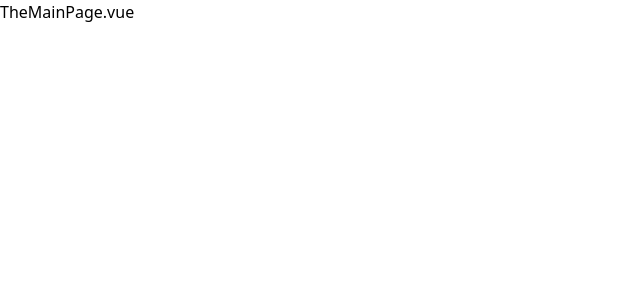
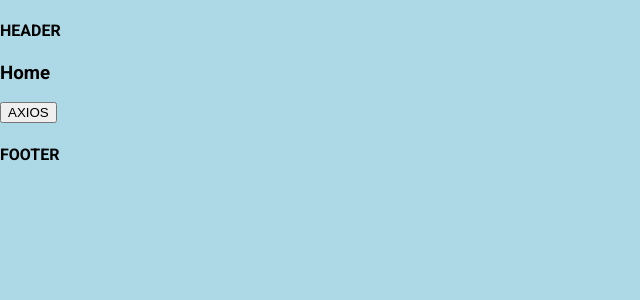
Before and after one commit to Alen002/booksearcher, a Vue app: page / in a window 1280 px wide. Shown: the top 300 px of the page, without its empty margins (0-640 px from the left). Built offline with nearby package versions, Linux system fonts and the light colour scheme.

Commit message:
add folders and axios

```diff
--- a/package.json
+++ b/package.json
@@ -10,9 +10,11 @@
   "dependencies": {
     "@tailwindcss/postcss7-compat": "^2.2.17",
     "autoprefixer": "^9",
+    "axios": "^0.26.0",
     "core-js": "^3.6.5",
     "postcss": "^7",
-    "vue": "^3.0.0"
+    "vue": "^3.0.0",
+    "vue-axios": "^3.4.1"
   },
   "devDependencies": {
     "@vue/cli-plugin-babel": "~4.5.0",
--- a/src/App.vue
+++ b/src/App.vue
@@ -1,10 +1,12 @@
-<template><the-main-page /></template>
+<template><the-header /><home /><the-footer /></template>
 
 <script>
-import TheMainPage from './components/Resources/TheMainPage.vue';
+import Home from '@/views/Home.vue';
+import TheHeader from '@/components/TheHeader.vue';
+import TheFooter from '@/components/TheFooter.vue';
 export default {
   name: 'App',
-  components: { TheMainPage },
+  components: { TheHeader, Home, TheFooter },
 };
 </script>
 
@@ -19,5 +21,6 @@ html {
 }
 body {
   margin: 0;
+  background-color: lightblue;
 }
 </style>
--- /dev/null
+++ b/src/components/TheFooter.vue
@@ -0,0 +1,9 @@
+<template>
+  <div><h4>FOOTER</h4></div>
+</template>
+
+<script>
+export default {};
+</script>
+
+<style lang="scss" scoped></style>
--- /dev/null
+++ b/src/components/TheHeader.vue
@@ -0,0 +1,9 @@
+<template>
+  <div><h4>HEADER</h4></div>
+</template>
+
+<script>
+export default {};
+</script>
+
+<style lang="scss" scoped></style>
--- a/src/components/Resources/TheMainPage.vue
+++ b/src/views/Home.vue
@@ -1,6 +1,7 @@
 <template>
   <div>
-    <h3>TheMainPage.vue {{ api }}</h3>
+    <h3>Home</h3>
+    <button>AXIOS</button>
   </div>
 </template>
 
@@ -11,6 +12,9 @@ export default {
       api: process.env.VUE_APP_api,
     };
   },
+  methods: {
+    getData() {},
+  },
 };
 </script>
 
```
Also changed, not shown: src/main.js (+7 -4 lines), src/assets/logo.png (deleted), src/components/ContentResource.vue (renamed from src/components/Resources/ContentResource.vue), src/components/ListResource.vue (renamed from src/components/Resources/ListResource.vue), 1 other file (tests, documents, lock files or other folders).
